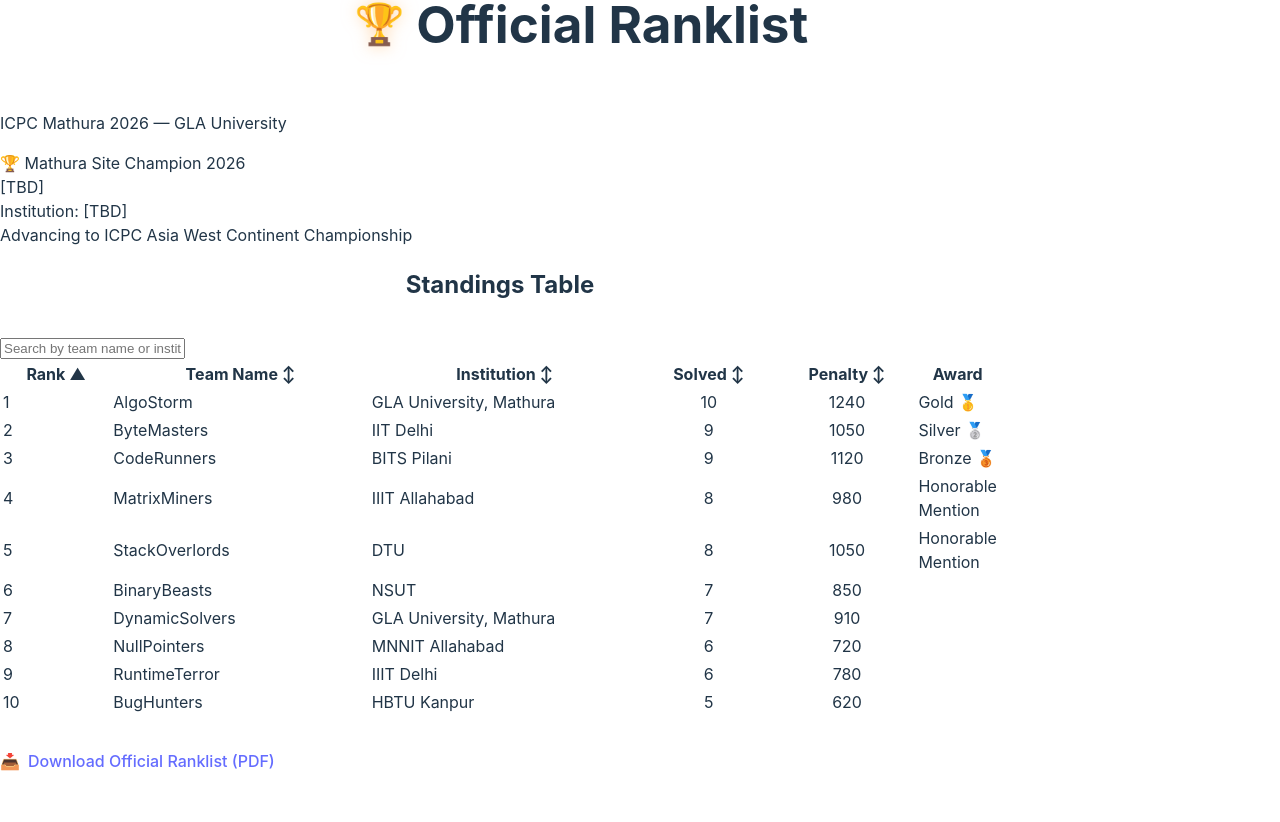
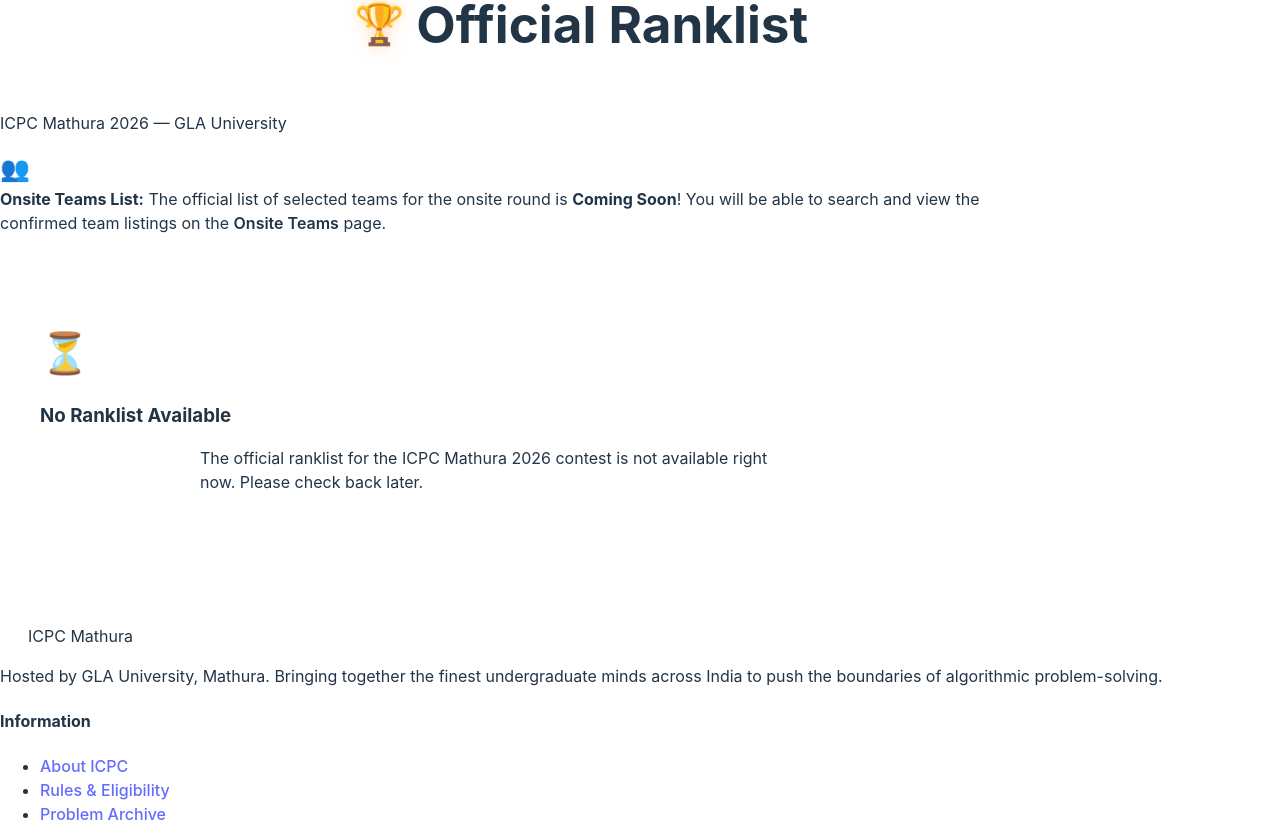
Before and after one commit to amaneixxy/mathure_icpc, a React (Vite) app: page /ranklist in a window 1280 px wide. Shown: the part 980-1802 px from the top of the page. Built offline with nearby package versions, Linux system fonts and the light colour scheme; the HTML template or start-up script is replaced by a standard one.

Commit message:
UI fixes

```diff
--- a/src/pages/Home.jsx
+++ b/src/pages/Home.jsx
@@ -3,7 +3,7 @@
 import jetbrainsLogo from '../assets/jetbrainslogo.jpg';
 import janestreetLogo from '../assets/JaneStreetLogo.png';
 import mathuraBanner from '../assets/MathuraSiteBanner.jpg';
-import glaLogo from '../assets/glaLogo.png';
+import glaLogo from '../assets/image.png';
 
 export default function Home() {
   const [isDropdownOpen, setIsDropdownOpen] = useState(false);
--- a/src/pages/OnsiteTeams.jsx
+++ b/src/pages/OnsiteTeams.jsx
@@ -2,7 +2,7 @@
 import { onsiteTeams } from '../data/onsiteTeams';
 
 // Toggle this boolean flag to change the publication status of the onsite list
-const IS_PUBLISHED = true;
+const IS_PUBLISHED = false;
 const PUBLISHED_DATE = "June 15, 2026";
 
 export default function OnsiteTeams() {
--- a/src/pages/Ranklist.jsx
+++ b/src/pages/Ranklist.jsx
@@ -1,6 +1,8 @@
 import { useState } from 'react';
 import { Link } from 'react-router-dom';
 import { ranklistData } from '../data/ranklist';
+
+const IS_AVAILABLE = false;
 
 export default function Ranklist() {
   const [searchQuery, setSearchQuery] = useState('');
@@ -71,6 +73,16 @@
       <section className="section" style={{ backgroundColor: 'var(--background)' }}>
         <div className="container" style={{ maxWidth: '1000px' }}>
 
+          {/* Onsite Teams List Status Callout */}
+          <div className="notes-box" style={{ borderLeftColor: 'var(--accent)', marginTop: 0, marginBottom: '2rem' }}>
+            <span style={{ fontSize: '1.5rem' }}>👥</span>
+            <div>
+              <strong>Onsite Teams List:</strong> The official list of selected teams for the onsite round is <strong>Coming Soon</strong>! You will be able to search and view the confirmed team listings on the <Link to="/onsite-teams" style={{ color: 'var(--accent-hover)', fontWeight: 600 }}>Onsite Teams</Link> page.
+            </div>
+          </div>
+
+          {IS_AVAILABLE ? (
+            <>
               {/* 2. Champion Highlight Card */}
               <div className="champion-card">
                 <div className="champion-title">🏆 Mathura Site Champion 2026</div>
@@ -171,9 +183,19 @@
                   <span>📥</span> Download Official Ranklist (PDF)
                 </a>
               </div>
+            </>
+          ) : (
+            <div className="card-plain text-center" style={{ padding: '3.5rem 2.5rem', marginBottom: '3rem' }}>
+              <span style={{ fontSize: '2.5rem', display: 'block', marginBottom: '1rem' }}>⏳</span>
+              <h3 style={{ color: 'var(--primary-navy)', marginBottom: '0.5rem' }}>No Ranklist Available</h3>
+              <p className="text-muted" style={{ maxWidth: '600px', marginInline: 'auto' }}>
+                The official ranklist for the ICPC Mathura 2026 contest is not available right now. Please check back later.
+              </p>
+            </div>
+          )}
 
           {/* 5. Past Results Section */}
-          <div style={{ borderTop: '1px solid rgba(0,0,0,0.08)', paddingTop: '3rem' }}>
+          {/* <div style={{ borderTop: '1px solid rgba(0,0,0,0.08)', paddingTop: '3rem' }}>
             <h2 className="section-title" style={{ display: 'block', textAlign: 'center', marginBottom: '2rem' }}>
               Previous Years Results
             </h2>
@@ -218,7 +240,7 @@
                 </Link>
               </div>
             </div>
-          </div>
+          </div> */}
 
         </div>
       </section>
--- a/src/pages/Registration.jsx
+++ b/src/pages/Registration.jsx
@@ -52,7 +52,7 @@
               <div className="step-number">3</div>
               <h3 className="step-title">Confirmation & Payment</h3>
               <p className="step-desc">
-                Once details are verified, you will receive a confirmation email. Details regarding registration fees and payment instructions will be sent to the coach's email address.
+                Once details are verified, you will receive a confirmation email. Details regarding registration fees (<strong>₹1,500</strong> for the online contest and <strong>₹4,500</strong> for the onsite contest) and payment instructions will be sent to the coach's email address.
               </p>
             </div>
           </div>
--- a/src/pages/Sponsors.jsx
+++ b/src/pages/Sponsors.jsx
@@ -1,7 +1,7 @@
 import { Link } from 'react-router-dom';
 import jetbrainsLogo from '../assets/jetbrainslogo.jpg';
 import janestreetLogo from '../assets/JaneStreetLogo.png';
-import glaLogo from '../assets/glaLogo.png';
+import glaLogo from '../assets/image.png';
 
 export default function Sponsors() {
   return (
--- a/src/styles/global.css
+++ b/src/styles/global.css
@@ -78,6 +78,10 @@
 h3 {
   font-size: 1.35rem;
   font-weight: 600;
+}
+
+p {
+  text-align: justify;
 }
 
 a {
@@ -1016,6 +1020,7 @@
   color: var(--accent);
   font-size: 1.1rem;
   font-weight: 500;
+  text-align: center;
 }
 
 /* TIMELINE STYLES */
@@ -1153,6 +1158,7 @@
   display: flex;
   align-items: center;
   gap: 1rem;
+  text-align: justify;
 }
 
 .notes-box strong {
@@ -1262,6 +1268,7 @@
   display: flex;
   align-items: flex-start;
   gap: 1rem;
+  text-align: justify;
 }
 
 .warning-box strong {
@@ -1281,6 +1288,7 @@
   align-items: flex-start;
   gap: 0.75rem;
   font-size: 0.975rem;
+  text-align: justify;
 }
 
 .criteria-list li::before {
```
Also changed, not shown: src/assets/image.png (added). Lines whose indentation alone changed are shown as unchanged.
